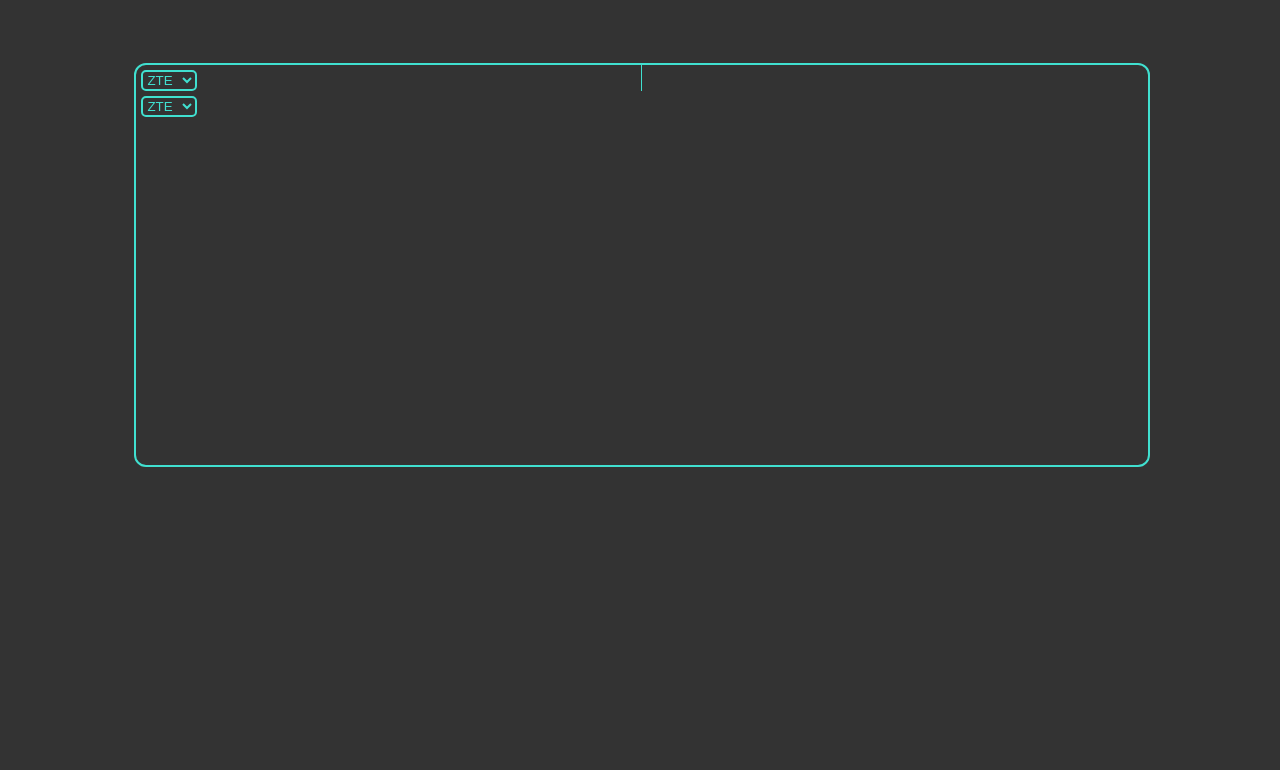
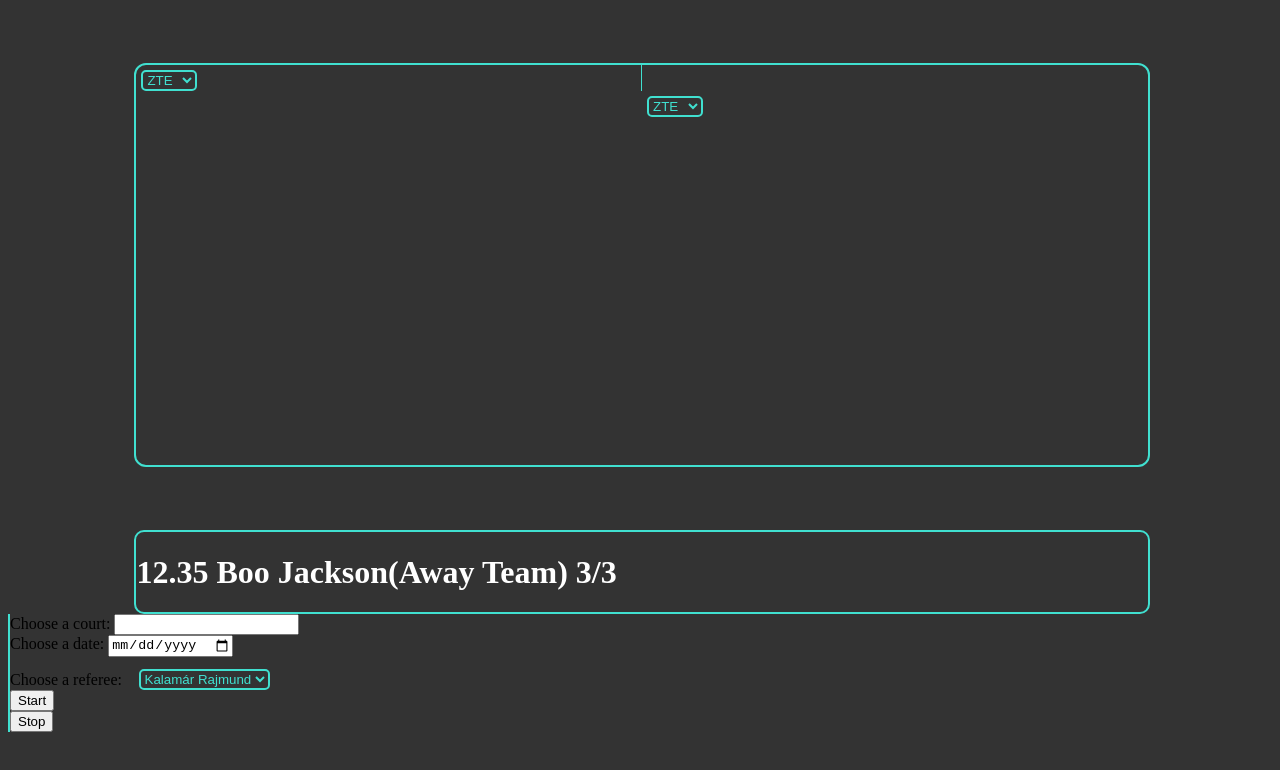
Before and after one commit to Benceplays/WebProject, a plain HTML site: page index.html in a window 1280 px wide. Drawn offline with Linux system fonts and the light colour scheme.

Commit message:
server  and par html

```diff
--- a/index.html
+++ b/index.html
@@ -39,5 +39,21 @@
             </div>
         </div>
     </div>
+    <div id="events">
+        <h1>12.35 Boo Jackson(Away Team) 3/3</h1>
+    </div>
+    <div id="searchproperties">
+        <label for="helyszin">Choose a court:</label>
+        <input type="text" name="helyszin" id="helyszin"> <br>
+        <label for="date">Choose a date:</label>
+        <input type="date" name="date" id="date"><br>
+        <label for="referee">Choose a referee:</label>
+        <select name="referee" id="referee" >
+            <option value="">Kalamár Rajmund</option>
+            <option value="">Dr.Hetési Ferenc</option>
+        </select><br>
+        <button>Start</button><br>
+        <button>Stop</button><br>
+    </div>
 </body>
 </html>
--- a/style.css
+++ b/style.css
@@ -14,11 +14,24 @@ body{
     box-sizing: border-box;
     display: inline-block;
     border-right: 1px solid turquoise;
+
 }
 #away{
     width: 50%;
     box-sizing: border-box;
     display: inline-block;
+    margin-left: 50%;
+}
+#events{
+    border: 2px solid turquoise;
+    border-radius: 10px;
+    margin-top: 5%;
+    width: 80%;
+    margin-left: 10%;
+    color: white;
+}
+#searchproperties{
+    border-left: 2px solid turquoise;
 }
 select{
     border: 2px solid turquoise;
```
Also changed, not shown: server.js (added, +8 -0 lines), 1 other file.
